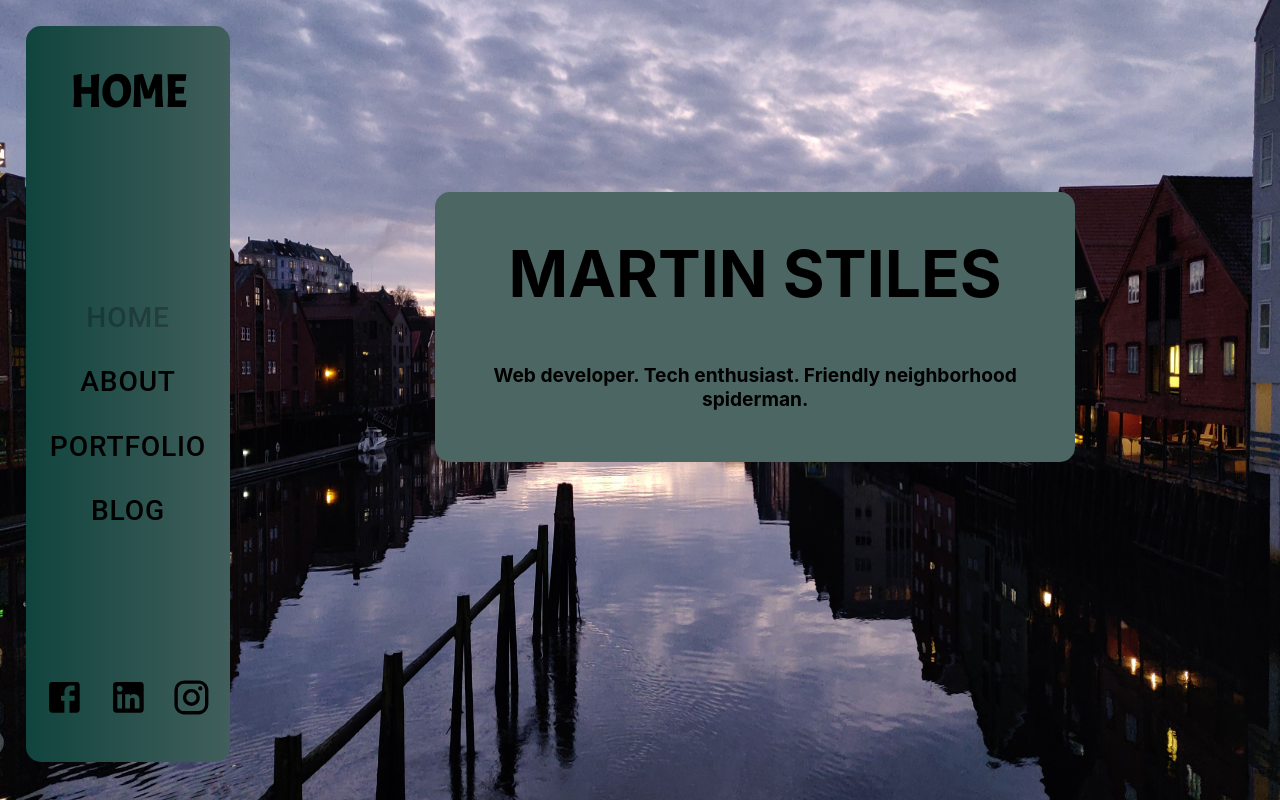
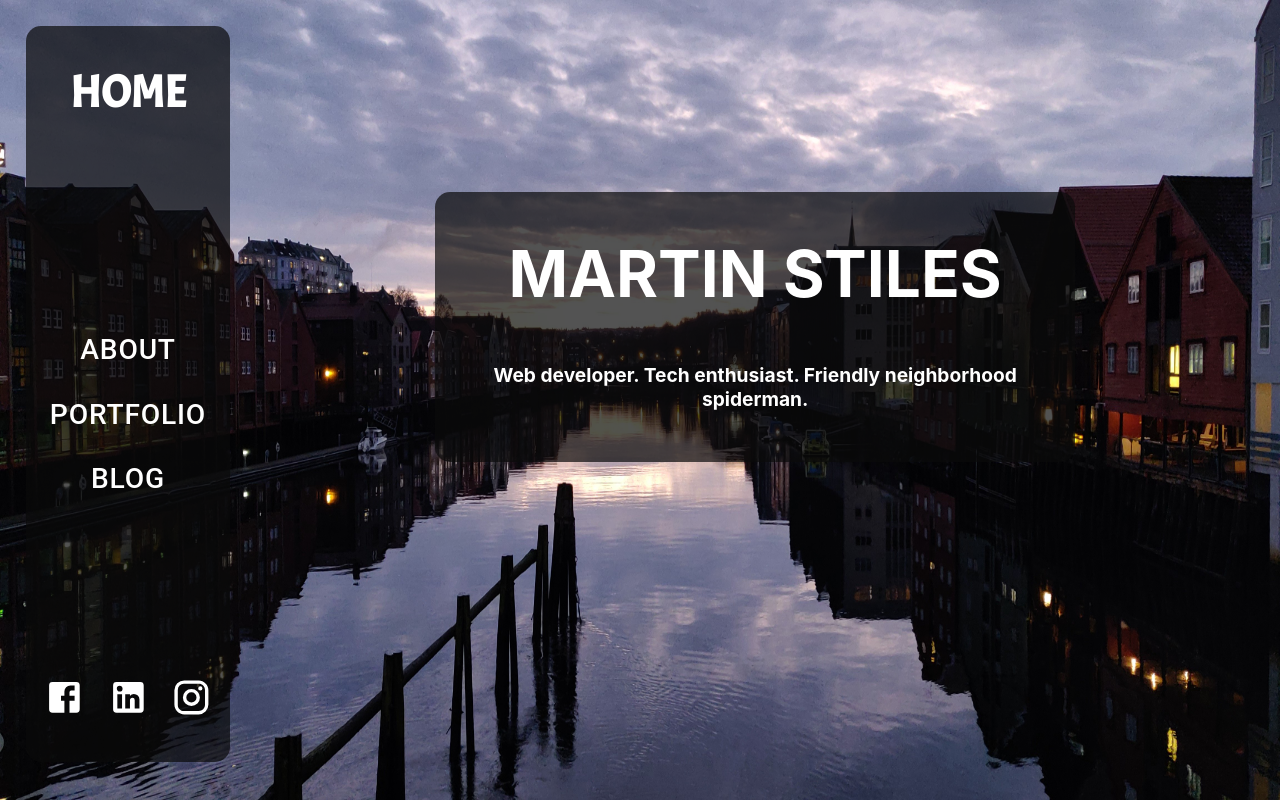
Before and after one commit to martinstiles/website-old, a React (Create React App) app: page / in a window 1280 px wide. Built offline with nearby package versions, Linux system fonts and the light colour scheme; a web font is replaced by a local one.

Commit message:
change theme to black/white

```diff
--- a/src/components/home.js
+++ b/src/components/home.js
@@ -12,14 +12,14 @@ const Home = () => {
 		textAlign: 'center',
 		alignItems: 'center',
 		fontWeight: 'bold',
-		backgroundColor: '#4C6663',
+		backgroundColor: `rgb(${[10,10,10,0.7]})`,
 		borderRadius: '15px'
 	}
 
 	return (
 		<div style={container}>
-			<h1 style={{fontSize: '5vw', color: 'black', opacity: 1}}> MARTIN STILES </h1>
-			<p style={{fontSize: '1.5vw', color: 'black', margin: '4vw 2vw'}}> Web developer. Tech enthusiast. Friendly neighborhood spiderman.</p>
+			<h1 style={{fontSize: '5vw', color: 'white', opacity: 1}}> MARTIN STILES </h1>
+			<p style={{fontSize: '1.5vw', color: 'white', margin: '4vw 2vw'}}> Web developer. Tech enthusiast. Friendly neighborhood spiderman.</p>
 		</div>
 	)
 }
--- a/src/components/navbar.js
+++ b/src/components/navbar.js
@@ -22,8 +22,9 @@ const Navbar = () => {
     textAlign: 'center',
     justifyContent: 'space-between',
     fontFamily: 'Acme, cursive',
-    color: 'black',
-    borderRadius: '15px'
+    color: 'white',
+    borderRadius: '15px',
+    backgroundColor: `rgb(${[10,10,10,0.7]})`,
   }
   const horizontalStyle = {
     width: '96%',
@@ -33,7 +34,9 @@ const Navbar = () => {
     margin: '2% 2% 0 2%',
     display: 'grid',
     gridTemplateColumns: '60% 40%',
-    fontFamily: 'Acme, cursive'
+    fontFamily: 'Acme, cursive',
+    borderStyle: 'solid',
+    borderRadius: '15px',
   }
 
   // Header style
@@ -72,11 +75,11 @@ const Navbar = () => {
 
   // Noe i denne dur? onHover={() => style={scale: 1.1}}
   return (
-    <div style={currentPage === 'home' ? verticalStyle : horizontalStyle} className='navbarGradient'>
+    <div style={currentPage === 'home' ? verticalStyle : horizontalStyle}>
         <h1 style={isHome ? verticalHeader : horizontalHeader}> {currentPage.toUpperCase()} </h1>
 
         <ButtonGroup orientation={isHome ? 'vertical' : 'horisontal'} color="inherit" size='large'>
-          <Button style={midFontSize} variant='text' color='inherit' disabled={currentPage === 'home'} onClick={() => onLinkClick('home')}> Home </Button>
+          { isHome || <Button style={midFontSize} variant='text' color='inherit' disabled={currentPage === 'home'} onClick={() => onLinkClick('home')}> Home </Button> }
           <Button style={midFontSize} variant='text' color='inherit' disabled={currentPage === 'about'} onClick={() => onLinkClick('about')}> About </Button>
           <Button style={midFontSize} variant='text' color='inherit' disabled={currentPage === 'portfolio'} onClick={() => onLinkClick('portfolio')}> Portfolio </Button>
           <Button style={midFontSize} variant='text' color='inherit' disabled={currentPage === 'blog'} onClick={() => onLinkClick('blog')}> Blog </Button>
@@ -84,9 +87,9 @@ const Navbar = () => {
 
         { isHome &&
           <div style={footer}>
-            <Link style={{color: 'black'}} target="_blank" href='https://www.facebook.com/martin.stiles.9'> <FacebookIcon style={iconStyle}/> </Link>
-            <Link style={{color: 'black', margin: '0 10% 0 10%'}} target="_blank" href='https://www.linkedin.com/in/martin-stiles-39b662171/'> <LinkedInIcon style={iconStyle} /> </Link>
-            <Link style={{color: 'black'}} target="_blank" href='https://www.instagram.com/msstiles/'> <InstagramIcon style={iconStyle}/> </Link>
+            <Link style={{color: 'white'}} target="_blank" href='https://www.facebook.com/martin.stiles.9'> <FacebookIcon style={iconStyle}/> </Link>
+            <Link style={{color: 'white', margin: '0 10% 0 10%'}} target="_blank" href='https://www.linkedin.com/in/martin-stiles-39b662171/'> <LinkedInIcon style={iconStyle} /> </Link>
+            <Link style={{color: 'white'}} target="_blank" href='https://www.instagram.com/msstiles/'> <InstagramIcon style={iconStyle}/> </Link>
           </div>
         }
     </div>
```
